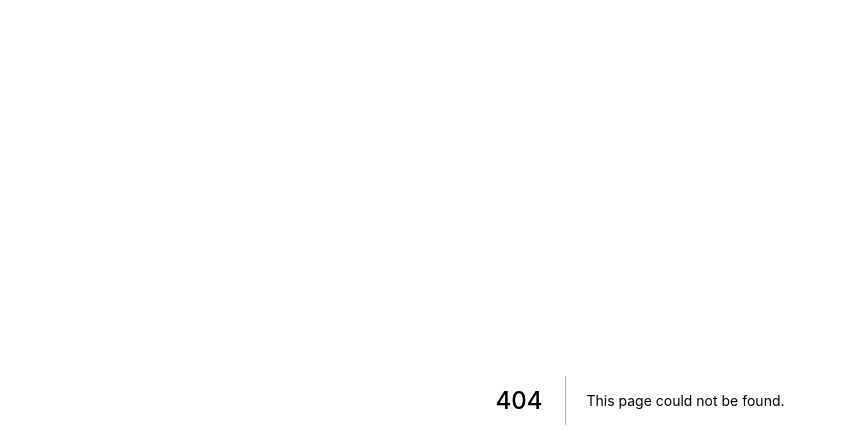
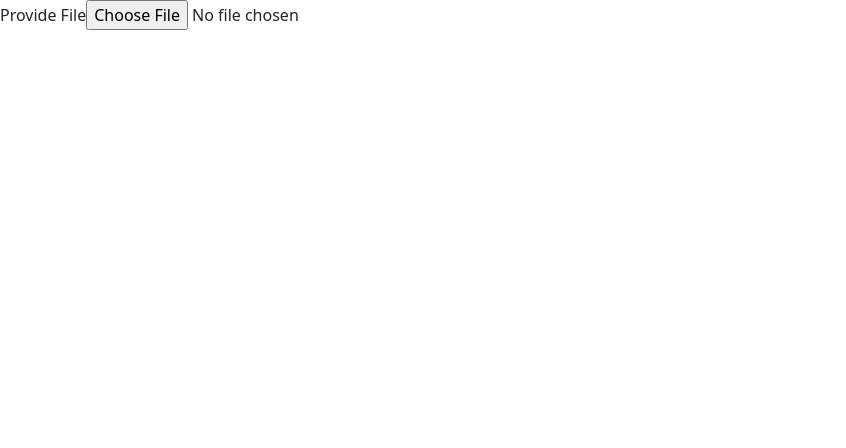
Before and after one commit to monirshimul/next-react-learn, a Next.js app: page /xlsreader in a window 1280 px wide. Before the commit this address had no page. Shown: the top 448 px of the page, without its empty margins (0-846 px from the left). Built offline with nearby package versions, Linux system fonts and the light colour scheme.

Commit message:
data retrive from xl file added

```diff
--- /dev/null
+++ b/mainSection/XlsReader.js
@@ -0,0 +1,43 @@
+import React,{useState} from 'react'
+import * as XLSX from "xlsx";
+function XlsReader() {
+
+    const [xlData, setSlData] = useState([])
+    const onChange = (e) => {
+        const [file] = e.target.files;
+        const reader = new FileReader();
+
+        reader.onload = (evt) => {
+            const bstr = evt.target.result;
+            const wb = XLSX.read(bstr, { type: "binary" });
+            const wsname = wb.SheetNames[0];
+            const ws = wb.Sheets[wsname];
+            const data = XLSX.utils.sheet_to_json(ws);
+            console.log("xl data========================", data);
+            setSlData(data)
+
+        };
+        reader.readAsBinaryString(file);
+    };
+    return (
+        <div>
+        <div>
+            <label>Provide File</label>
+            <input type="file" onChange={onChange} />
+        </div>
+        <div>
+            {
+                xlData.map((d,i)=>(
+                    <div key={i}>
+                    <p>Nid : <span>{d.nid}</span></p>
+                    <p>Mobile : <span>{d.mobile_no}</span></p>
+                    </div>
+
+                ))
+            }
+        </div>
+        </div>
+    )
+}
+
+export default XlsReader
--- /dev/null
+++ b/pages/xlsreader.js
@@ -0,0 +1,10 @@
+import React from 'react'
+import XlsReader from '../mainSection/XlsReader'
+
+const XlsDataReader = () => {
+  return (
+    <XlsReader/>
+  )
+}
+
+export default XlsDataReader
```
Also changed, not shown: mainSection/customHooks/useCustomApiCall.js (added, +20 -0 lines), package.json (+7 -5 lines), pages/custom-api.js (added, +21 -0 lines), 1 other file (tests, documents, lock files or other folders).
